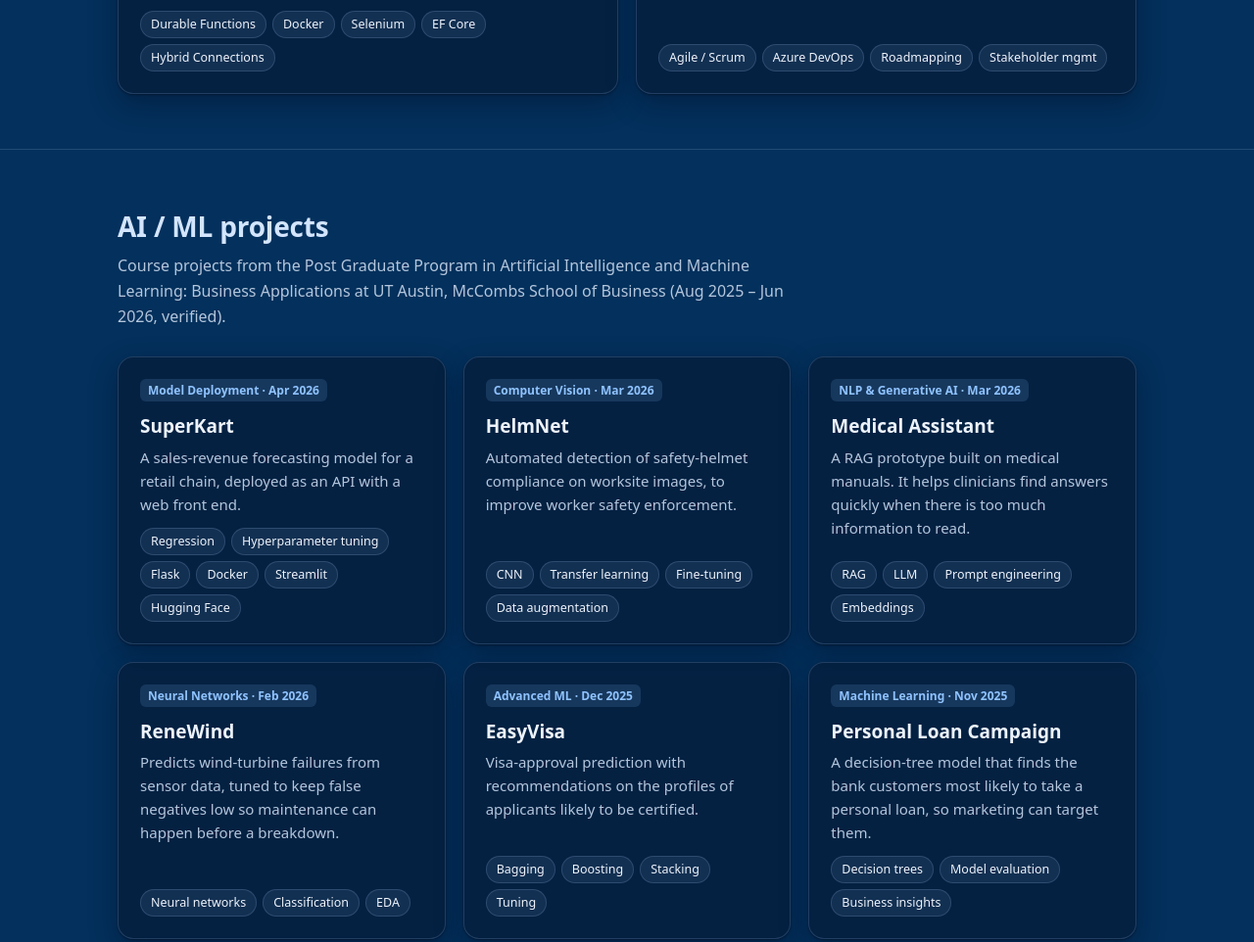
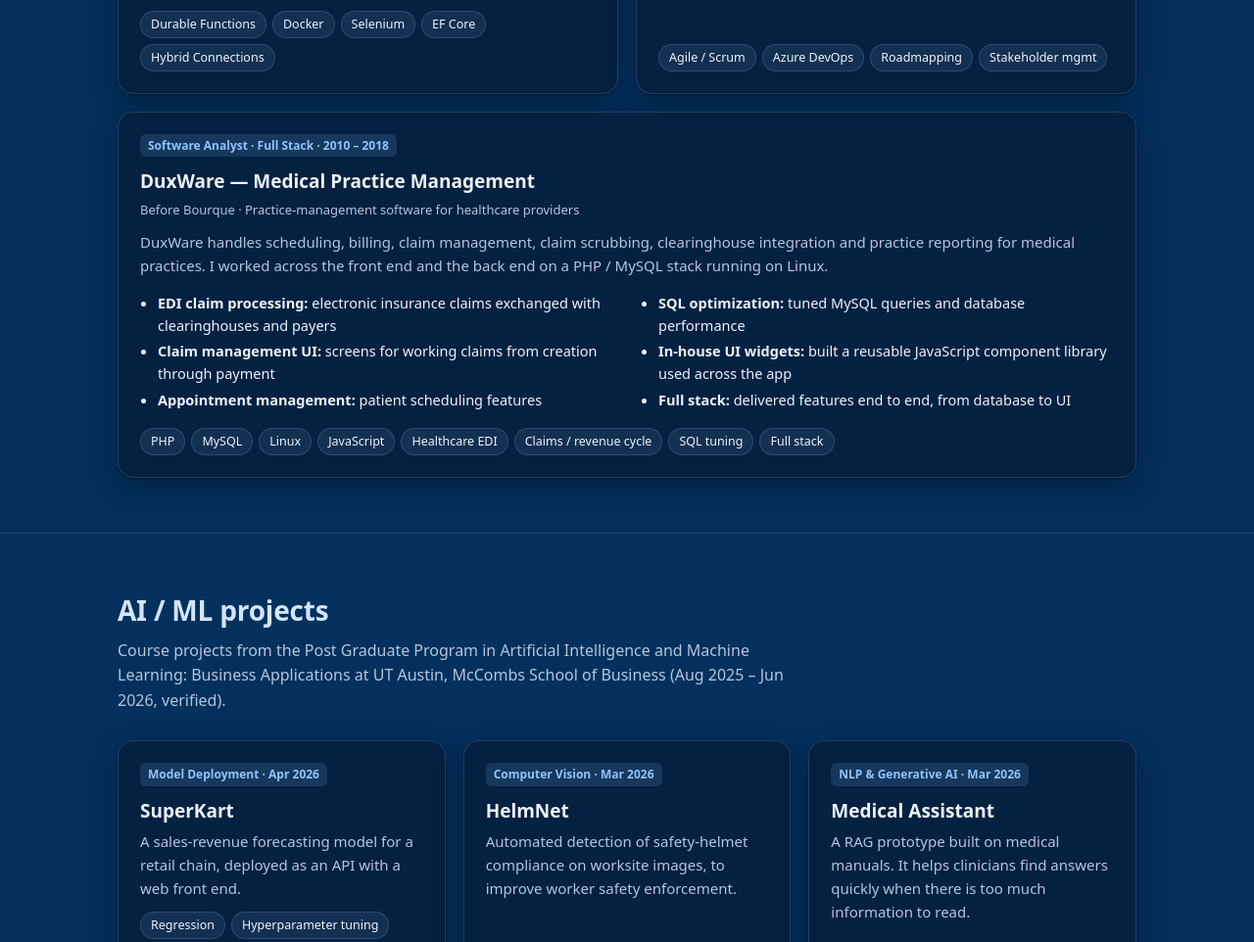
Before and after one commit to honghong/honghong.github.io, a plain HTML site: page index.html in a window 1280 px wide. Shown: the part 2189-3151 px from the top of the page at 98% size. Drawn offline with Linux system fonts and the light colour scheme.

Commit message:
Add files via upload

```diff
--- a/index.html
+++ b/index.html
@@ -248,6 +248,26 @@
       </article>
 
     </div>
+
+    <article class="card" style="margin-top:18px">
+      <span class="tag">Software Analyst · Full Stack · 2010 – 2018</span>
+      <h3>DuxWare — Medical Practice Management</h3>
+      <div class="meta">Before Bourque · Practice-management software for healthcare providers</div>
+      <p>DuxWare handles scheduling, billing, claim management, claim scrubbing, clearinghouse integration and practice reporting for medical practices. I worked across the front end and the back end on a PHP / MySQL stack running on Linux.</p>
+      <div class="grid g2" style="gap:6px 28px">
+        <ul style="margin:0">
+          <li><b>EDI claim processing:</b> electronic insurance claims exchanged with clearinghouses and payers</li>
+          <li><b>Claim management UI:</b> screens for working claims from creation through payment</li>
+          <li><b>Appointment management:</b> patient scheduling features</li>
+        </ul>
+        <ul style="margin:0">
+          <li><b>SQL optimization:</b> tuned MySQL queries and database performance</li>
+          <li><b>In-house UI widgets:</b> built a reusable JavaScript component library used across the app</li>
+          <li><b>Full stack:</b> delivered features end to end, from database to UI</li>
+        </ul>
+      </div>
+      <div class="chips" style="margin-top:14px"><span class="chip">PHP</span><span class="chip">MySQL</span><span class="chip">Linux</span><span class="chip">JavaScript</span><span class="chip">Healthcare EDI</span><span class="chip">Claims / revenue cycle</span><span class="chip">SQL tuning</span><span class="chip">Full stack</span></div>
+    </article>
   </div>
 </section>
 
@@ -274,7 +294,7 @@
     <div class="card">
       <div class="skill-row"><h4>Product &amp; Leadership</h4><div class="chips"><span class="chip">Product roadmaps</span><span class="chip">Backlog prioritization</span><span class="chip">User stories &amp; acceptance criteria</span><span class="chip">Release planning</span><span class="chip">Agile / Scrum</span><span class="chip">People management</span><span class="chip">Stakeholder management</span></div></div>
       <div class="skill-row"><h4>AI &amp; Machine Learning</h4><div class="chips"><span class="chip">Azure OpenAI</span><span class="chip">Multi-agent systems</span><span class="chip">RAG</span><span class="chip">Vector search</span><span class="chip">Prompt engineering</span><span class="chip">CNNs</span><span class="chip">Ensemble ML</span></div></div>
-      <div class="skill-row"><h4>Backend &amp; Architecture</h4><div class="chips"><span class="chip">C#</span><span class="chip">.NET 10 / 8</span><span class="chip">ASP.NET Core</span><span class="chip">EF Core</span><span class="chip">REST / OData</span><span class="chip">Python</span><span class="chip">SQL Server</span><span class="chip">SOLID</span></div></div>
+      <div class="skill-row"><h4>Backend &amp; Architecture</h4><div class="chips"><span class="chip">C#</span><span class="chip">.NET 10 / 8</span><span class="chip">ASP.NET Core</span><span class="chip">EF Core</span><span class="chip">REST / OData</span><span class="chip">Python</span><span class="chip">SQL Server</span><span class="chip">PHP</span><span class="chip">MySQL</span><span class="chip">Linux</span><span class="chip">SOLID</span></div></div>
       <div class="skill-row"><h4>Cloud &amp; DevOps</h4><div class="chips"><span class="chip">Azure Functions</span><span class="chip">Key Vault</span><span class="chip">Azure Pipelines</span><span class="chip">GitHub Actions</span><span class="chip">Docker</span><span class="chip">SonarCloud</span><span class="chip">Redis</span><span class="chip">SignalR</span></div></div>
       <div class="skill-row"><h4>Frontend</h4><div class="chips"><span class="chip">Angular 18</span><span class="chip">TypeScript</span><span class="chip">React</span><span class="chip">DevExtreme</span><span class="chip">Responsive UI/UX</span></div></div>
       <div class="skill-row"><h4>Data &amp; Integration</h4><div class="chips"><span class="chip">ETL pipelines</span><span class="chip">Kafka / Event Hubs</span><span class="chip">Webhooks</span><span class="chip">Databricks</span><span class="chip">Bank APIs (ACH, wires)</span><span class="chip">EDI</span></div></div>
@@ -291,8 +311,8 @@
         <ul><li>Own 5 enterprise products and lead a team of 10+; run performance reviews and hiring</li><li>Delivered generative-AI features, bank payment integrations, and platform modernization</li></ul></div>
       <div class="tl-item"><h3>Full Stack Software Developer</h3><div class="meta">Bourque Logistics (RAILTRAC) · 2018 – 2023</div>
         <ul><li>Moved RAILPort to Azure; built scheduler and reporting features</li><li>Built the .NET Core RAILAdapter and started the TiPS payments platform</li></ul></div>
-      <div class="tl-item"><h3>Software Analyst</h3><div class="meta">Medical Practice Software · New Orleans, LA · 2009 – 2018</div>
-        <ul><li>Built a web-based practice-management system for scheduling and billing</li><li>Designed compliant EDI modules for electronic insurance claims</li></ul></div>
+      <div class="tl-item"><h3>Software Analyst (Full Stack)</h3><div class="meta">DuxWare Medical Practice Software · New Orleans, LA · 2010 – 2018</div>
+        <ul><li>Built EDI claim processing, the claim management UI and appointment management</li><li>Built an in-house JavaScript UI widget library and optimized MySQL performance (PHP, MySQL, Linux)</li></ul></div>
       <div class="tl-item"><h3>Web Developer</h3><div class="meta">Net Potential Ltd · Auckland, New Zealand · 2007 – 2008</div>
         <ul><li>Built B2B and B2C e-commerce applications with business stakeholders</li></ul></div>
     </div>
```
